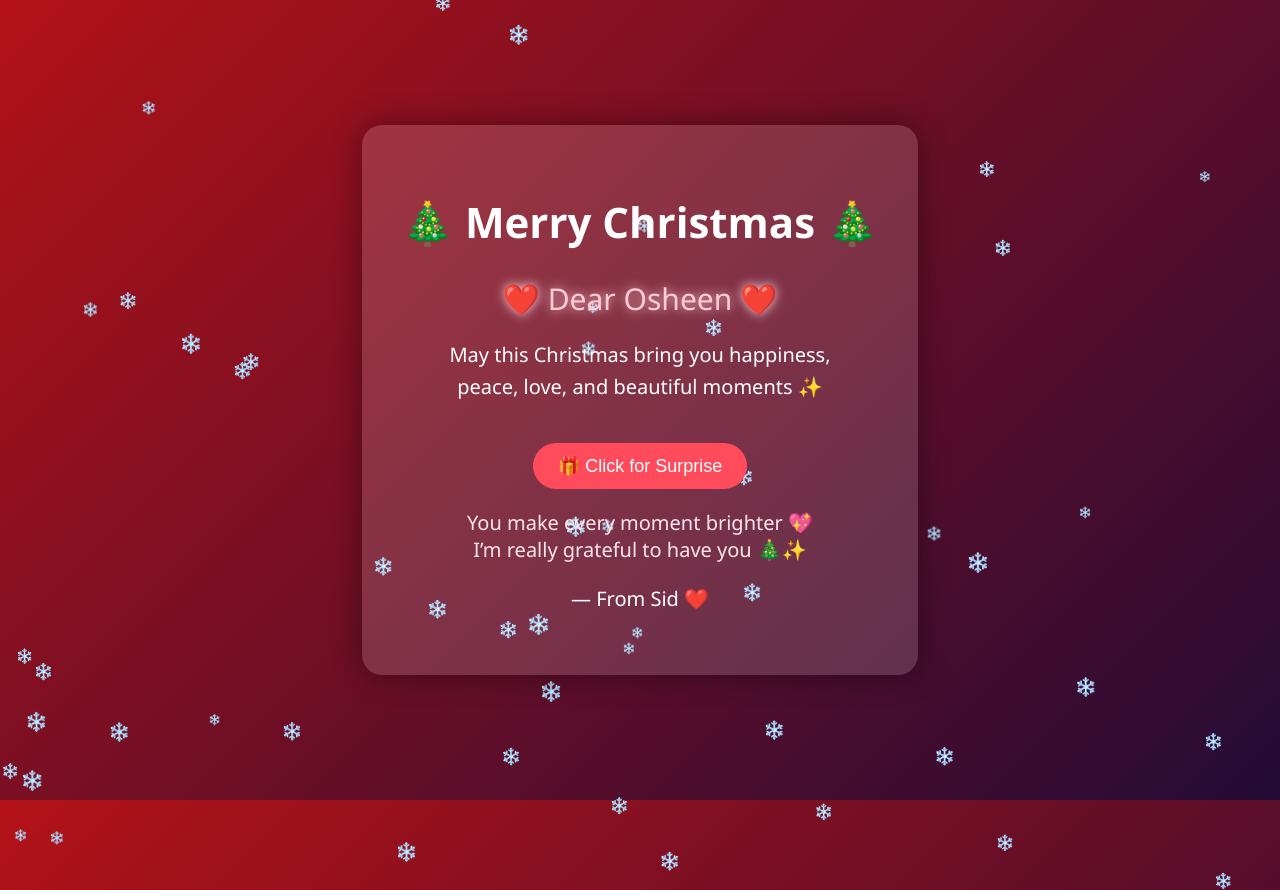
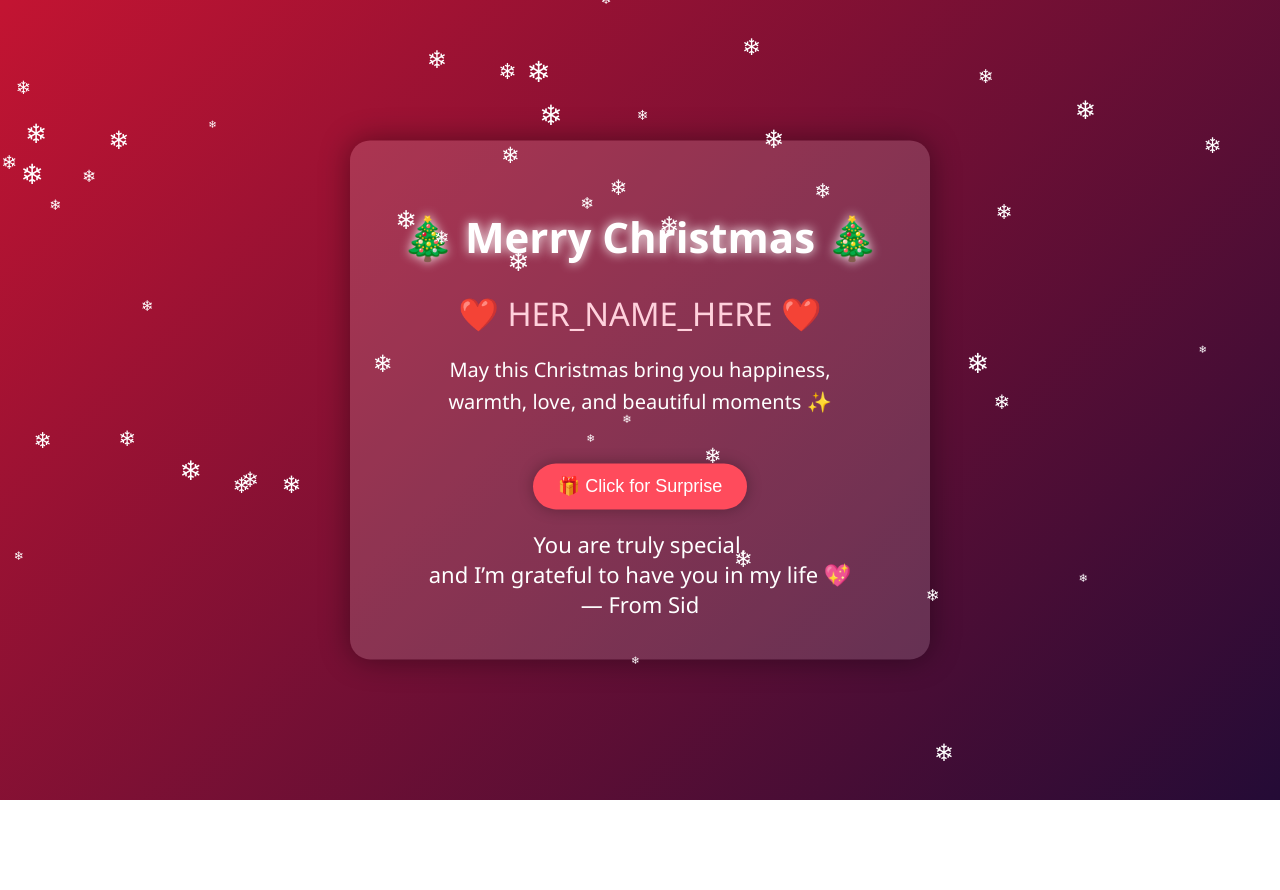
Before and after one commit to sidharth0404/christmas-wish, a plain HTML site: page index.html in a window 1280 px wide. Both pictures are taken after a click on the button "🎁 Click for Surprise". After the commit the page ends 800 px from the top, so only its background shows below. Drawn offline with Linux system fonts and the light colour scheme.

Commit message:
Update index.html

```diff
--- a/index.html
+++ b/index.html
@@ -8,38 +8,37 @@
 body {
     margin: 0;
     height: 100vh;
-    background: linear-gradient(135deg, #b31217, #240b36);
     overflow: hidden;
+    background: linear-gradient(135deg, #c31432, #240b36);
     font-family: 'Segoe UI', sans-serif;
-    display: flex;
-    justify-content: center;
-    align-items: center;
     color: white;
+    text-align: center;
 }
 
+/* Center card */
 .card {
+    position: relative;
+    top: 50%;
+    transform: translateY(-50%);
+    margin: auto;
+    width: 90%;
+    max-width: 500px;
     background: rgba(255,255,255,0.15);
     padding: 40px;
     border-radius: 20px;
-    text-align: center;
-    max-width: 500px;
     box-shadow: 0 0 30px rgba(0,0,0,0.4);
-    z-index: 10;
+    animation: fadeIn 2s ease-in;
 }
 
 h1 {
     font-size: 42px;
+    animation: glow 2s infinite alternate;
 }
 
 .name {
     font-size: 30px;
-    color: #ffccd5;
-    animation: glow 2s infinite alternate;
-}
-
-@keyframes glow {
-    from { text-shadow: 0 0 10px #ffccd5; }
-    to { text-shadow: 0 0 25px #ffffff; }
+    color: #ffd1dc;
+    animation: heartbeat 1.5s infinite;
 }
 
 p {
@@ -48,29 +47,53 @@ p {
 }
 
 button {
-    margin-top: 20px;
+    margin-top: 25px;
     padding: 12px 25px;
     font-size: 18px;
     border: none;
     border-radius: 30px;
-    cursor: pointer;
     background: #ff4b5c;
     color: white;
+    cursor: pointer;
+    box-shadow: 0 0 15px rgba(0,0,0,0.3);
 }
 
+button:hover {
+    background: #ff1e3c;
+}
+
+/* Surprise message */
 #surprise {
     display: none;
     margin-top: 20px;
-    font-size: 20px;
-    color: #ffe6ea;
+    font-size: 22px;
+    animation: fadeIn 2s ease-in;
+}
+
+/* Animations */
+@keyframes fadeIn {
+    from { opacity: 0; transform: translateY(20px); }
+    to { opacity: 1; transform: translateY(0); }
+}
+
+@keyframes glow {
+    from { text-shadow: 0 0 10px #fff; }
+    to { text-shadow: 0 0 25px #ffb3c6; }
+}
+
+@keyframes heartbeat {
+    0% { transform: scale(1); }
+    50% { transform: scale(1.1); }
+    100% { transform: scale(1); }
 }
 
 /* Snow */
 .snow {
-    position: absolute;
+    position: fixed;
     top: -10px;
     color: white;
-    font-size: 1em;
+    user-select: none;
+    pointer-events: none;
     animation: fall linear infinite;
 }
 
@@ -84,41 +107,41 @@ button {
 
 <!-- 🎶 Background Music -->
 <audio autoplay loop>
-  <source src="https://cdn.pixabay.com/audio/2022/12/05/audio_5c3c1c3d1f.mp3" type="audio/mpeg">
+    <source src="https://www.soundhelix.com/examples/mp3/SoundHelix-Song-1.mp3" type="audio/mpeg">
 </audio>
 
 <div class="card">
     <h1>🎄 Merry Christmas 🎄</h1>
-    <div class="name">❤️ Dear Osheen ❤️</div>
+    <div class="name">❤️ HER_NAME_HERE ❤️</div>
 
     <p>
         May this Christmas bring you happiness,<br>
-        peace, love, and beautiful moments ✨
+        warmth, love, and beautiful moments ✨
     </p>
 
     <button onclick="showSurprise()">🎁 Click for Surprise</button>
 
     <div id="surprise">
-        You make every moment brighter 💖<br>
-        I’m really grateful to have you 🎄✨
+        You are truly special,<br>
+        and I’m grateful to have you in my life 💖<br>
+        — From Sid
     </div>
-
-    <p style="margin-top:20px;">— From Sid ❤️</p>
 </div>
 
 <script>
+// Surprise button
 function showSurprise() {
     document.getElementById("surprise").style.display = "block";
 }
 
-// Snow generator
+// Snow animation
 for (let i = 0; i < 50; i++) {
     let snow = document.createElement("div");
     snow.className = "snow";
-    snow.innerHTML = "❄️";
+    snow.innerHTML = "❄";
     snow.style.left = Math.random() * 100 + "vw";
-    snow.style.animationDuration = (Math.random() * 3 + 2) + "s";
-    snow.style.fontSize = (Math.random() * 10 + 10) + "px";
+    snow.style.animationDuration = (3 + Math.random() * 5) + "s";
+    snow.style.fontSize = (10 + Math.random() * 20) + "px";
     document.body.appendChild(snow);
 }
 </script>
```
